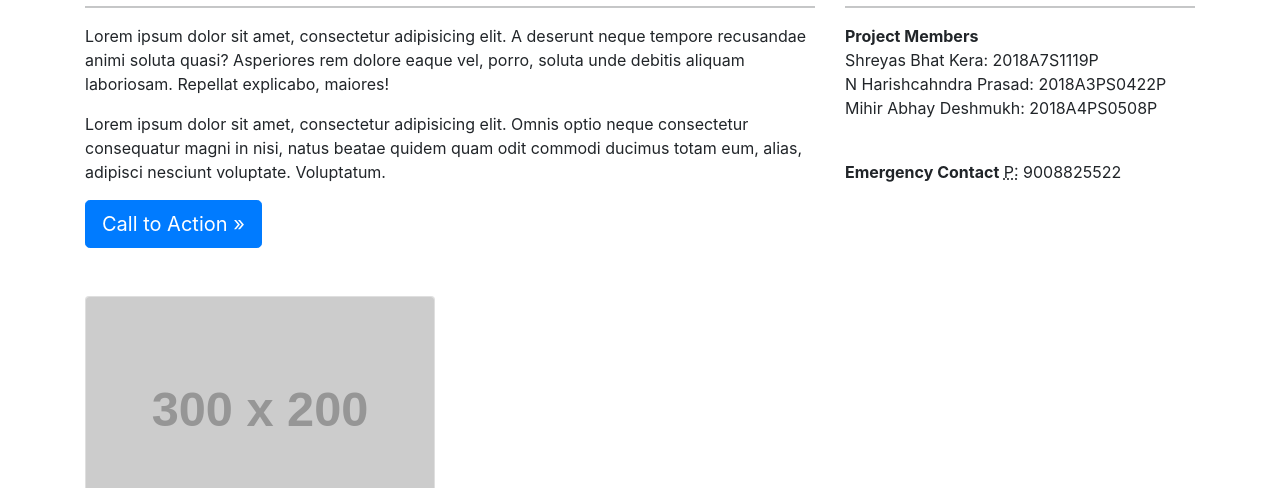
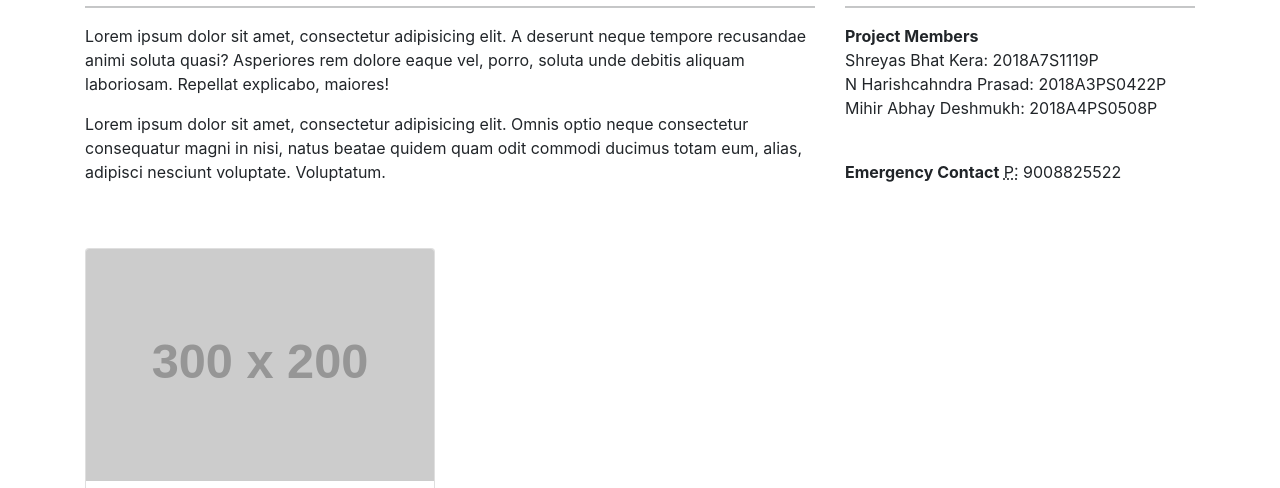
Before and after one commit to shreyas-bk/RPI-Drone-Image-Detection-IOT-Project, a Flask app: page / in a window 1280 px wide. Shown: the part 510-998 px from the top of the page. Run offline with Flask 2, Linux system fonts and the light colour scheme; grey boxes labelled with a size stand in for pictures from a placeholder-image service; data that the repository does not hold is empty; parts of the project's set-up code (start-up, migrations or seed data) failed here and were passed over; some libraries are stand-ins or nearby versions.

Commit message:
Update index.html

```diff
--- a/flask-app/templates/index.html
+++ b/flask-app/templates/index.html
@@ -41,7 +41,6 @@
         <hr>
         <p>Lorem ipsum dolor sit amet, consectetur adipisicing elit. A deserunt neque tempore recusandae animi soluta quasi? Asperiores rem dolore eaque vel, porro, soluta unde debitis aliquam laboriosam. Repellat explicabo, maiores!</p>
         <p>Lorem ipsum dolor sit amet, consectetur adipisicing elit. Omnis optio neque consectetur consequatur magni in nisi, natus beatae quidem quam odit commodi ducimus totam eum, alias, adipisci nesciunt voluptate. Voluptatum.</p>
-        <a class="btn btn-primary btn-lg" href="#">Call to Action &raquo;</a>
       </div>
       <div class="col-md-4 mb-5">
         <h2>Contact Details</h2>
```
